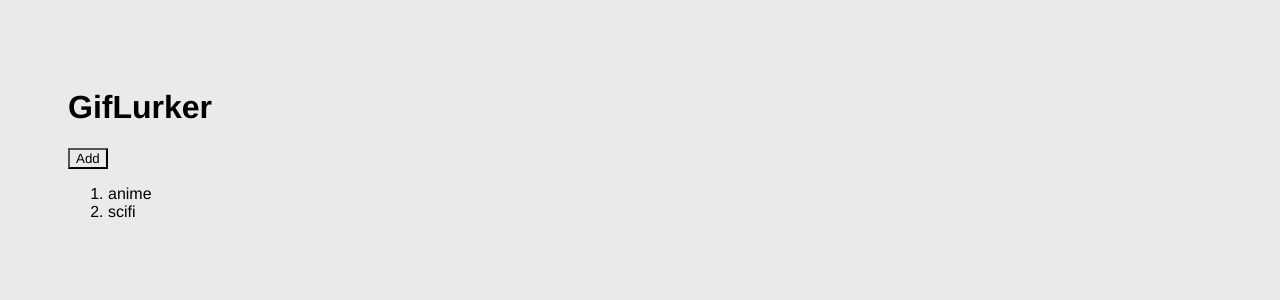
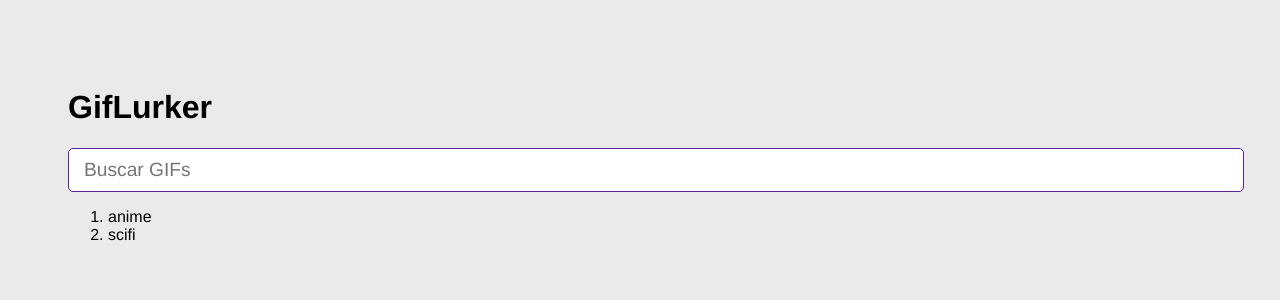
Before and after one commit to Beelzenef/reactAndCode, a React (Vite) app in the folder unit06/gif-lurker/: page / in a window 1280 px wide. Shown: the top 300 px of the page. Built offline with nearby package versions, Linux system fonts and the light colour scheme.

Commit message:
Create AddSearchTerm cmp

```diff
--- a/unit06/gif-lurker/src/App.jsx
+++ b/unit06/gif-lurker/src/App.jsx
@@ -1,27 +1,29 @@
 import { useState } from "react";
+import AddSearchTerm from "./components/AddSearchTerm";
 
-export const GifApp = ()=> {
+export const GifApp = () => {
+  const [gifsToSearch, setGifsToSearch] = useState(["anime", "scifi"]);
 
-    const [cats,setCats]=useState(["anime", "scifi"])
-
-    const addRow=()=>{
-        console.log("adding");
-        let newCat="fantasy";
-        setCats([...cats,newCat])
-    }
+  const onAddNewTerm = (newTerm) => {
+    // console.log(newTerm);
+    setGifsToSearch([...gifsToSearch, newTerm]);
+  };
 
   return (
     <>
       <h1>GifLurker</h1>
 
-            <button onClick={addRow}>Add</button>
+      <AddSearchTerm
+        // setGifsToSearch={setGifsToSearch}
+        onAddNewTerm={onAddNewTerm}
+      />
+
       <ol>
-                {cats.map( (c,index)=>
-                    (
+        {gifsToSearch.map((c, index) => (
           <li key={index}>{c}</li>
-                    )
-                )}
+        ))}
       </ol>
     </>
   );
-}
+};
+//
--- /dev/null
+++ b/unit06/gif-lurker/src/components/AddSearchTerm.jsx
@@ -0,0 +1,37 @@
+import { useState } from "react";
+
+function AddSearchTerm({ onAddNewTerm }) {
+  const [searchTerm, setSearchTerm] = useState("");
+
+  const onNewSearchTerm = ({ target }) => {
+    // const onNewSearchTerm = (event) => {
+    setSearchTerm(target.value);
+    // setSearchTerm(event.target.value);
+  };
+
+  const onSearch = (event) => {
+    event.preventDefault();
+
+    const searchTermClean = searchTerm.trim();
+    if (searchTermClean.length == 0) return;
+
+    // console.log(searchTermClean);
+    // setGifsToSearch((gifsToSearch) => [...gifsToSearch, searchTerm]);
+    // setSearchTerm('');
+    onAddNewTerm(searchTermClean);
+  };
+
+  return (
+    <form onSubmit={onSearch}>
+      <input
+        placeholder="Buscar GIFs"
+        type="text"
+        value={searchTerm}
+        onChange={onNewSearchTerm}
+        //  onChange= { (event) => onNewSearchTerm(event) }
+      />
+    </form>
+  );
+}
+
+export default AddSearchTerm;
```
Lines whose indentation alone changed are shown as unchanged.
